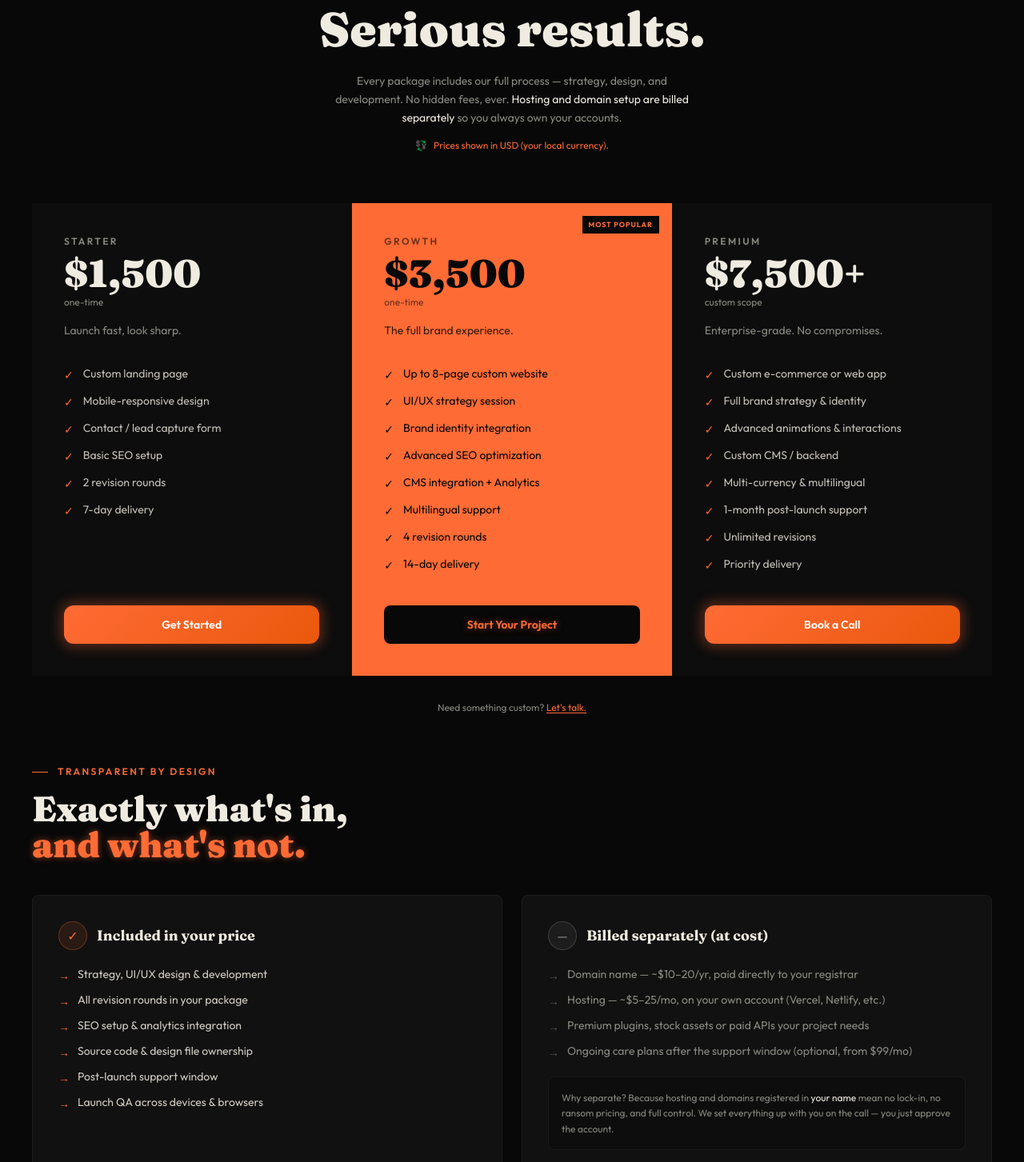
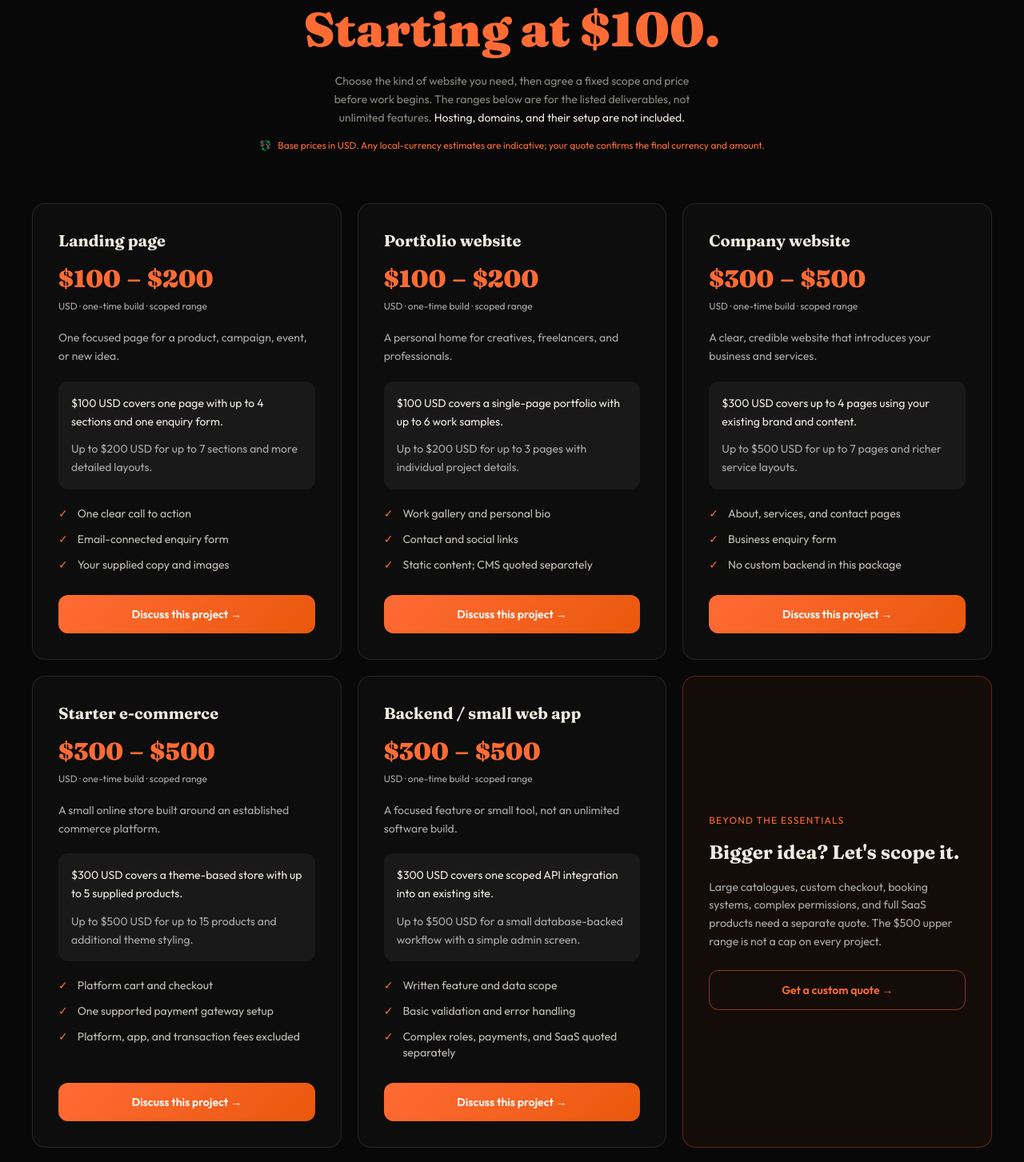
Before and after one commit to itsayopapi/ayo-creative, a React (Vite) app: page /pricing in a window 1280 px wide. Shown: the part 297-1750 px from the top of the page at 80% size. Built offline with nearby package versions, Linux system fonts and the light colour scheme; no server answers; the HTML template or start-up script is replaced by a standard one.

Commit message:
new updates

```diff
--- a/src/data/content.ts
+++ b/src/data/content.ts
@@ -131,20 +131,24 @@ export const PROCESS_STEPS = [
 
 export const PRICING_FAQS = [
   {
+    q: "Why does each website type have a price range?",
+    a: "Landing pages and portfolios range from $100–$200 USD; scoped company websites, starter stores, and small backend projects range from $300–$500 USD. Page count, content volume, and the listed features determine the final fixed quote. Bigger custom projects can exceed $500.",
+  },
+  {
     q: "What payment methods do you accept?",
     a: "We accept all major cards, bank transfers, and Stripe invoices in USD, EUR, GBP, and NGN. Projects are typically split 50% upfront and 50% at launch.",
   },
   {
     q: "Are hosting and domain included in the price?",
-    a: "No — and that's intentional. We register your domain and set up hosting in your name, on your account, so you own everything outright. You pay the provider directly (typically ~$10–20/yr for a domain and ~$5–25/mo for hosting) with zero markup from us.",
+    a: "Hosting, domain registration, and their setup are excluded from website build prices. Provider subscriptions are paid directly on accounts you own. Any setup assistance is quoted separately and approved before work begins.",
   },
   {
     q: "Can I pay in installments?",
-    a: "Yes. Milestone-based payments are standard for Growth and Premium projects — you pay as we deliver, never all upfront.",
+    a: "The proposed split is 50% upfront and 50% on completion of the agreed scope. Any alternative milestones and the payment currency are confirmed in your written quote before you commit.",
   },
   {
     q: "What if I need changes after launch?",
-    a: "Every project includes a post-launch support window (7 days for Starter, 30 days for Premium). After that, care plans start at $99/month.",
+    a: "Your quote specifies the post-launch bug-fix support window. New pages, features, or ongoing content updates are separate work, priced and approved first. Optional care plans start at $99 USD per month.",
   },
   {
     q: "Do you handle copywriting and images?",
@@ -156,7 +160,7 @@ export const PRICING_FAQS = [
   },
   {
     q: "How fast can you start?",
-    a: "Most projects kick off within 3–5 business days of signing. Premium e-commerce builds may schedule 1–2 weeks out.",
+    a: "Start dates and delivery estimates are confirmed after reviewing your scope and content readiness. Small pages and larger store or backend projects have different timelines; your proposal sets the milestones.",
   },
 ];
 
--- /dev/null
+++ b/src/data/pricing.ts
@@ -0,0 +1,47 @@
+export const WEBSITE_PACKAGES = [
+  {
+    name: "Landing page",
+    min: 100,
+    max: 200,
+    description: "One focused page for a product, campaign, event, or new idea.",
+    entry: "$100 USD covers one page with up to 4 sections and one enquiry form.",
+    upgrade: "Up to $200 USD for up to 7 sections and more detailed layouts.",
+    features: ["One clear call to action", "Email-connected enquiry form", "Your supplied copy and images"],
+  },
+  {
+    name: "Portfolio website",
+    min: 100,
+    max: 200,
+    description: "A personal home for creatives, freelancers, and professionals.",
+    entry: "$100 USD covers a single-page portfolio with up to 6 work samples.",
+    upgrade: "Up to $200 USD for up to 3 pages with individual project details.",
+    features: ["Work gallery and personal bio", "Contact and social links", "Static content; CMS quoted separately"],
+  },
+  {
+    name: "Company website",
+    min: 300,
+    max: 500,
+    description: "A clear, credible website that introduces your business and services.",
+    entry: "$300 USD covers up to 4 pages using your existing brand and content.",
+    upgrade: "Up to $500 USD for up to 7 pages and richer service layouts.",
+    features: ["About, services, and contact pages", "Business enquiry form", "No custom backend in this package"],
+  },
+  {
+    name: "Starter e-commerce",
+    min: 300,
+    max: 500,
+    description: "A small online store built around an established commerce platform.",
+    entry: "$300 USD covers a theme-based store with up to 5 supplied products.",
+    upgrade: "Up to $500 USD for up to 15 products and additional theme styling.",
+    features: ["Platform cart and checkout", "One supported payment gateway setup", "Platform, app, and transaction fees excluded"],
+  },
+  {
+    name: "Backend / small web app",
+    min: 300,
+    max: 500,
+    description: "A focused feature or small tool, not an unlimited software build.",
+    entry: "$300 USD covers one scoped API integration into an existing site.",
+    upgrade: "Up to $500 USD for a small database-backed workflow with a simple admin screen.",
+    features: ["Written feature and data scope", "Basic validation and error handling", "Complex roles, payments, and SaaS quoted separately"],
+  },
+];
--- a/src/pages/Pricing.tsx
+++ b/src/pages/Pricing.tsx
@@ -5,68 +5,12 @@ import { Link } from "react-router-dom";
 import { ADD_ONS, PRICING_FAQS } from "../data/content";
 import { useCurrency } from "../hooks/useCurrency";
 
-const PRICING = [
-  {
-    tier: "Starter",
-    usd: 1500,
-    suffix: "",
-    period: "one-time",
-    tagline: "Launch fast, look sharp.",
-    features: [
-      "Custom landing page",
-      "Mobile-responsive design",
-      "Contact / lead capture form",
-      "Basic SEO setup",
-      "2 revision rounds",
-      "7-day delivery",
-    ],
-    cta: "Get Started",
-    highlight: false,
-  },
-  {
-    tier: "Growth",
-    usd: 3500,
-    suffix: "",
-    period: "one-time",
-    tagline: "The full brand experience.",
-    features: [
-      "Up to 8-page custom website",
-      "UI/UX strategy session",
-      "Brand identity integration",
-      "Advanced SEO optimization",
-      "CMS integration + Analytics",
-      "Multilingual support",
-      "4 revision rounds",
-      "14-day delivery",
-    ],
-    cta: "Start Your Project",
-    highlight: true,
-  },
-  {
-    tier: "Premium",
-    usd: 7500,
-    suffix: "+",
-    period: "custom scope",
-    tagline: "Enterprise-grade. No compromises.",
-    features: [
-      "Custom e-commerce or web app",
-      "Full brand strategy & identity",
-      "Advanced animations & interactions",
-      "Custom CMS / backend",
-      "Multi-currency & multilingual",
-      "1-month post-launch support",
-      "Unlimited revisions",
-      "Priority delivery",
-    ],
-    cta: "Book a Call",
-    highlight: false,
-  },
-];
+import { WEBSITE_PACKAGES } from "../data/pricing";
 
 export default function PricingPage() {
   useSEO(
     "Pricing — Website Design Packages & Costs",
-    "Transparent website design pricing from $1,500. Starter, Growth and Premium packages with add-ons, care plans and a launch guarantee. Multi-currency accepted.",
+    "Website pricing from $100 USD: landing pages and portfolios $100–$200; company sites, starter stores and scoped backend projects $300–$500. Hosting and domain setup excluded.",
     "/pricing"
   );
   const { info, convert } = useCurrency();
@@ -80,84 +24,56 @@ export default function PricingPage() {
             Investment
             <span className="w-5 h-px bg-[#ff6b35]" />
           </p>
-          <h2
+          <h1
             className="font-display font-black leading-tight mb-4"
             style={{ fontSize: "clamp(36px, 5vw, 60px)" }}
           >
-            Transparent pricing.
+            Your website. Your budget.
             <br />
-            Serious results.
-          </h2>
+            <span className="text-[#ff6b35]">Starting at {convert(100)}.</span>
+          </h1>
           <p className="text-[#888880] max-w-md mx-auto text-sm leading-relaxed">
-            Every package includes our full process — strategy, design, and development. No hidden fees, ever.
-            <span className="text-[#f0ebe0]"> Hosting and domain setup are billed separately</span> so you always own your accounts.
+            Choose the kind of website you need, then agree a fixed scope and price before work begins. The ranges below are for the listed deliverables, not unlimited features.
+            <span className="text-[#f0ebe0]"> Hosting, domains, and their setup are not included.</span>
           </p>
           <p className="text-[#ff6b35] text-xs mt-4 flex items-center justify-center gap-2">
             <span aria-hidden="true">💱</span>
             {info.code === "USD"
-              ? "Prices shown in USD (your local currency)."
-              : `Prices auto-converted to your local currency (${info.code}).`}
+              ? "Base prices in USD. Any local-currency estimates are indicative; your quote confirms the final currency and amount."
+              : `Approximate ${info.code} conversions of USD base prices. Exchange rates can change; your quote confirms the final amount.`}
           </p>
         </div>
-        <div className="grid grid-cols-1 md:grid-cols-3 gap-px bg-white/5">
-          {PRICING.map((p) => (
-            <div
-              key={p.tier}
-              className={`relative flex flex-col p-10 ${p.highlight ? "bg-[#ff6b35]" : "bg-[#0d0d0d]"}`}
-            >
-              {p.highlight && (
-                <div className="absolute top-4 right-4 bg-[#080808] text-[#ff6b35] text-[9px] font-bold px-2 py-1 tracking-widest uppercase">
-                  Most Popular
-                </div>
-              )}
-              <div
-                className={`text-xs font-semibold tracking-[0.2em] uppercase mb-2 ${p.highlight ? "text-[#080808]/60" : "text-[#888880]"}`}
-              >
-                {p.tier}
+        <div className="grid grid-cols-1 md:grid-cols-2 xl:grid-cols-3 gap-5">
+          {WEBSITE_PACKAGES.map((p) => (
+            <article key={p.name} className="min-w-0 flex flex-col p-6 sm:p-8 rounded-2xl border border-white/10 bg-[#0d0d0d] hover:border-[#ff6b35]/50 transition-colors">
+              <h2 className="font-display text-xl font-bold mb-4">{p.name}</h2>
+              <p className="font-display text-3xl font-black text-[#ff6b35] flex flex-wrap items-baseline gap-x-2 break-all">
+                <span>{convert(p.min)}</span><span aria-hidden="true">–</span><span className="sr-only">to</span><span>{convert(p.max)}</span>
+              </p>
+              <p className="text-xs text-[#aaa] mt-2 mb-5">{info.code} · one-time build · scoped range</p>
+              <p className="text-sm text-[#aaa] leading-relaxed mb-5">{p.description}</p>
+              <div className="rounded-xl bg-white/5 p-4 text-sm leading-relaxed mb-5">
+                <p className="text-[#f0ebe0]">{p.entry}</p>
+                <p className="text-[#aaa] mt-3">{p.upgrade}</p>
               </div>
-              <div
-                className={`font-display text-5xl font-black mb-1 ${p.highlight ? "text-[#080808]" : "text-[#f0ebe0]"}`}
-              >
-                {convert(p.usd)}
-                {p.suffix}
-              </div>
-              <div
-                className={`text-xs mb-4 ${p.highlight ? "text-[#080808]/60" : "text-[#888880]"}`}
-              >
-                {p.period}
-              </div>
-              <p
-                className={`text-sm mb-8 leading-relaxed ${p.highlight ? "text-[#080808]/80" : "text-[#888880]"}`}
-              >
-                {p.tagline}
-              </p>
-              <ul className="flex flex-col gap-3 flex-1 mb-10">
-                {p.features.map((f) => (
-                  <li
-                    key={f}
-                    className={`flex items-start gap-3 text-sm ${p.highlight ? "text-[#080808]" : "text-[#f0ebe0]/80"}`}
-                  >
-                    <span
-                      className={`mt-0.5 flex-shrink-0 ${p.highlight ? "text-[#080808]" : "text-[#ff6b35]"}`}
-                    >
-                      ✓
-                    </span>
-                    {f}
+              <ul className="flex flex-col gap-3 flex-1 mb-7">
+                {p.features.map((feature) => (
+                  <li key={feature} className="flex items-start gap-3 text-sm text-[#f0ebe0]/80">
+                    <span aria-hidden="true" className="text-[#ff6b35]">✓</span>{feature}
                   </li>
                 ))}
               </ul>
-              <Link
-                to="/contact"
-                className={`text-center text-sm font-semibold py-3.5 px-6 rounded-lg transition-colors duration-200 ${
-                  p.highlight
-                    ? "bg-[#080808] text-[#ff6b35] hover:bg-[#111] text-glow-orange"
-                    : "btn-orange text-[#ffffff] hover:bg-[#ff8a5b] orange-glow"
-                }`}
-              >
-                {p.cta}
+              <Link to="/contact" className="btn-orange text-white text-center text-sm font-semibold py-3.5 px-4 rounded-xl min-h-12" aria-label={`Request a quote for ${p.name}`}>
+                Discuss this project →
               </Link>
-            </div>
+            </article>
           ))}
+          <article className="min-w-0 rounded-2xl border border-[#ff6b35]/30 bg-[#ff6b35]/5 p-6 sm:p-8 flex flex-col justify-center">
+            <p className="text-[#ff6b35] text-xs uppercase tracking-widest mb-4">Beyond the essentials</p>
+            <h2 className="font-display text-2xl font-bold mb-4">Bigger idea? Let's scope it.</h2>
+            <p className="text-sm text-[#aaa] leading-relaxed mb-6">Large catalogues, custom checkout, booking systems, complex permissions, and full SaaS products need a separate quote. The {convert(500)} upper range is not a cap on every project.</p>
+            <Link to="/contact" className="border border-[#ff6b35]/50 rounded-xl text-center text-[#ff6b35] py-3.5 px-4 text-sm font-semibold hover:bg-[#ff6b35]/10">Get a custom quote →</Link>
+          </article>
         </div>
         <p className="text-center text-[#888880] text-xs mt-8">
           Need something custom?{" "}
@@ -188,12 +104,12 @@ export default function PricingPage() {
               </div>
               <ul className="flex flex-col gap-2.5">
                 {[
-                  "Strategy, UI/UX design & development",
-                  "All revision rounds in your package",
-                  "SEO setup & analytics integration",
-                  "Source code & design file ownership",
-                  "Post-launch support window",
-                  "Launch QA across devices & browsers",
+                  "Written scope and agreed deliverables",
+                  "Mobile-responsive layouts for website builds",
+                  "Basic page titles and descriptions for website builds",
+                  "Ownership of your custom code; platform licences remain separate",
+                  "Revision rounds and support window specified in your quote",
+                  "Testing of the agreed pages and features",
                 ].map((f) => (
                   <li key={f} className="flex items-start gap-2.5 text-sm text-[#f0ebe0]/85">
                     <span className="text-[#ff6b35] mt-0.5 flex-shrink-0">→</span>
@@ -205,14 +121,14 @@ export default function PricingPage() {
             <div className="bg-[#111] border border-white/5 rounded-lg p-6 sm:p-8">
               <div className="flex items-center gap-3 mb-5">
                 <div className="w-9 h-9 bg-white/5 border border-white/15 rounded-full flex items-center justify-center text-[#888880] flex-shrink-0">—</div>
-                <h3 className="font-display text-lg font-bold">Billed separately (at cost)</h3>
+                <h3 className="font-display text-lg font-bold">Not included in the build price</h3>
               </div>
               <ul className="flex flex-col gap-2.5 mb-5">
                 {[
-                  "Domain name — ~$10–20/yr, paid directly to your registrar",
-                  "Hosting — ~$5–25/mo, on your own account (Vercel, Netlify, etc.)",
-                  "Premium plugins, stock assets or paid APIs your project needs",
-                  "Ongoing care plans after the support window (optional, from $99/mo)",
+                  "Domain registration and hosting subscriptions — paid directly to your providers",
+                  "Domain / hosting setup assistance — quoted separately",
+                  "Paid themes, plugins, stock assets, APIs, and payment processing fees",
+                  "Optional care plans after the agreed support window — from $99 USD/mo",
                 ].map((f) => (
                   <li key={f} className="flex items-start gap-2.5 text-sm text-[#888880]">
                     <span className="text-[#555] mt-0.5 flex-shrink-0">→</span>
@@ -222,8 +138,7 @@ export default function PricingPage() {
               </ul>
               <p className="text-xs text-[#888880] leading-relaxed bg-[#0d0d0d] border border-white/5 rounded-lg p-4">
                 Why separate? Because hosting and domains registered in <span className="text-[#f0ebe0]">your name</span> mean
-                no lock-in, no ransom pricing, and full control. We set everything up with you on the call — you just
-                approve the account.
+                no lock-in and full control. Any setup help and third-party costs are agreed separately before you commit.
               </p>
             </div>
           </div>
@@ -236,11 +151,11 @@ export default function PricingPage() {
           </div>
           <div>
             <h3 className="font-display text-xl sm:text-2xl font-bold mb-2">
-              The Ayo Creative <span className="text-[#ff6b35] text-glow-orange">Launch Guarantee</span>
+              A clear scope. <span className="text-[#ff6b35]">A price agreed upfront.</span>
             </h3>
             <p className="text-[#888880] text-sm leading-relaxed max-w-2xl">
-              If your finished site doesn't match the approved designs, we keep iterating until it does — free.
-              And if we miss an agreed launch date for reasons within our control, you get 10% back. Simple.
+              Your proposal lists deliverables, revisions, content requirements, timeline, and payment milestones.
+              If you request additional work, you receive a separate price to approve first — no surprise extras.
             </p>
           </div>
         </div>
--- a/src/pages/Services.tsx
+++ b/src/pages/Services.tsx
@@ -11,7 +11,7 @@ const ENGAGEMENT_MODELS = [
   {
     title: "Fixed-Scope Project",
     desc: "Best for defined launches — a new site, redesign, or e-commerce build. Fixed price, fixed timeline, milestone payments.",
-    meta: "From $1,500",
+    meta: "Website builds from $100 USD",
   },
   {
     title: "Retainer Partnership",
@@ -28,7 +28,7 @@ const ENGAGEMENT_MODELS = [
 export default function Services() {
   useSEO(
     "Services — Web Design, Development, E-Commerce & SEO",
-    "UI/UX design, web development, e-commerce stores, brand strategy, SEO and responsive design. Fixed-scope projects, retainers and sprints from $600.",
+    "UI/UX design, web development, e-commerce stores, brand strategy, SEO and responsive design. Website builds from $100 USD with clearly defined scopes.",
     "/services"
   );
   return (
```
Also changed, not shown: src/pages/Contact.tsx (+4 -4 lines).
